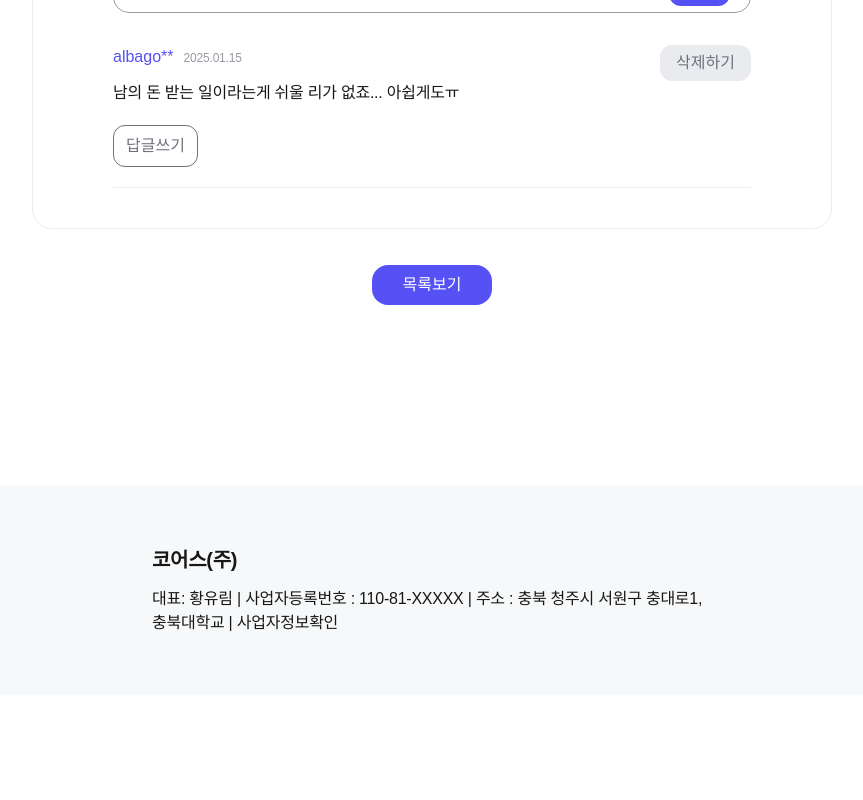
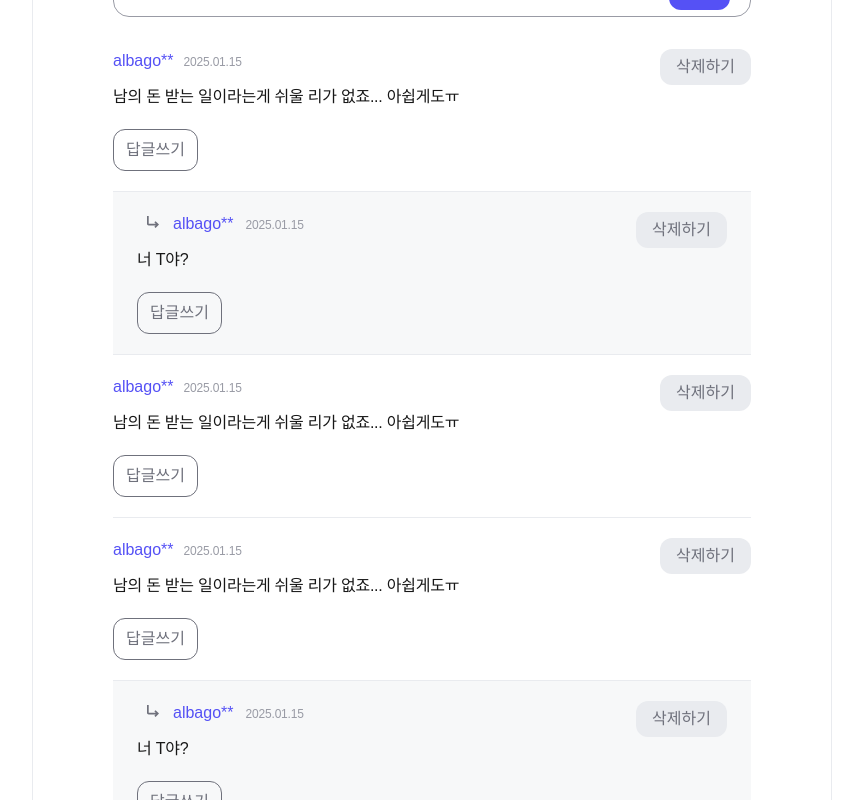
Before and after one commit to Core-Foreign-Employee-Hiring/Front-end, a Next.js app in the folder forwork-fe/: page /review/post in a window 1280 px wide. Shown: the part 820-1620 px from the top of the page, without its empty margins (208-1071 px from the left). Before the commit the page ends 1515 px from the top, so only its background shows below. Built offline with nearby package versions, Linux system fonts and the light colour scheme; a web font is replaced by a local one.

Commit message:
feat: 대댓글 컴포넌트 생성

```diff
--- /dev/null
+++ b/forwork-fe/src/assets/review/ReRplyIcon.tsx
@@ -0,0 +1,14 @@
+interface ReRplyIconProps {
+  className?:string
+}
+const ReRplyIcon = ({className}:ReRplyIconProps ) => {
+
+  return(
+    <svg width="12" height="12" viewBox="0 0 12 12" fill="none" xmlns="http://www.w3.org/2000/svg" className={className}>
+<path id="Vector" d="M8.71714 7.71429L7.35429 6.35143L8.57143 5.14286L12 8.57143L8.57143 12L7.36286 10.7914L8.71714 9.42857H1.71429C0.771429 9.42857 0 8.65714 0 7.71429V0H1.71429V7.71429H8.71714Z" fill="#6F717C"/>
+</svg>
+
+  )
+}
+
+export default ReRplyIcon
--- /dev/null
+++ b/forwork-fe/src/components/review/post/ReRply.tsx
@@ -0,0 +1,26 @@
+import ReRplyIcon from "@/src/assets/review/ReRplyIcon"
+import Button from "../../common/Button"
+
+const ReRply = () => {
+  return(
+    <div className="py-[20px] px-[24px] bg-gray1 border-b-[1px] border-b-gray2 w-full">
+      <div className="flex justify-between">
+        <div className="flex gap-[4px] h-[36px]">
+          <div className="w-[32px] h-[32px] flex justify-center translate-y-1">
+            <ReRplyIcon className="w-[12px] h-[12px]" />
+          </div>
+          <div className="text-main badge-md pr-[4px]">albago**</div>
+          <div className="text-gray4 badge-sm translate-y-1 px-[4px]">2025.01.15</div>
+        </div>
+        {/* 삭제 버튼 */}
+        <Button className="h-[36px] px-[16px] py-[8px] rounded-[12px] bg-gray2 gray5 text-gray5">
+          삭제하기
+        </Button>
+      </div>
+      <p className="body-md mb-[20px]">너 T야?</p>
+      <Button className="px-[12px] py-[8px] border-[1px] border-gray5 rounded-[12px] text-gray5">답글쓰기</Button>
+    </div>
+  )
+}
+
+export default ReRply
--- a/forwork-fe/src/components/review/post/ReviewPostPage.tsx
+++ b/forwork-fe/src/components/review/post/ReviewPostPage.tsx
@@ -4,6 +4,7 @@ import Input from "../../common/Input";
 import { useState } from "react";
 import Button from "../../common/Button";
 import Reply from "./Reply";
+import ReRply from "./ReRply";
 
 const ReviewPostPage = () => {
   const [inputValue, setInputValue] = useState("");
@@ -13,6 +14,7 @@ const ReviewPostPage = () => {
       <div className="h-[24px]" />
       <div className="flex flex-col w-full py-[40px] px-[80px] gap-[12px] border-[1px] border-gray2 rounded-[20px]">
         {/* 지역, 직종 태그 */}
+        <div>
         <div className="flex gap-[10px]">
           <Button className="bg-gray2 px-[8px] py-[4px] rounded-[12px] flex justify-center items-center text-gray5">
             충북 청주시
@@ -21,6 +23,7 @@ const ReviewPostPage = () => {
             외식/음료
           </Button>
         </div>
+        <div className="h-[16px]" />
         {/* 제목, 삭제 버튼 */}
         <div className="flex justify-between">
           <div className="title-md">이게 맞는 걸까요?</div>
@@ -30,6 +33,7 @@ const ReviewPostPage = () => {
           >
             삭제하기
           </Button>
+        </div>
         </div>
         {/* 닉네임, 작성 날짜, 조회수, 댓글 수 */}
         <div className="flex justify-between border-b-[1px] border-b-gray3">
@@ -87,7 +91,13 @@ const ReviewPostPage = () => {
           className="w-full px-[20px] py-[10px] relative"
         />
         {/* 댓글 */}
-        <Reply></Reply>
+        <div>
+          <Reply></Reply>
+          <ReRply></ReRply>
+          <Reply></Reply>
+          <Reply></Reply>
+          <ReRply></ReRply>
+        </div>
       </div>
 
       <div className="h-[36px]" />
```
Also changed, not shown: forwork-fe/src/components/review/post/Reply.tsx (line endings or trailing spaces).
